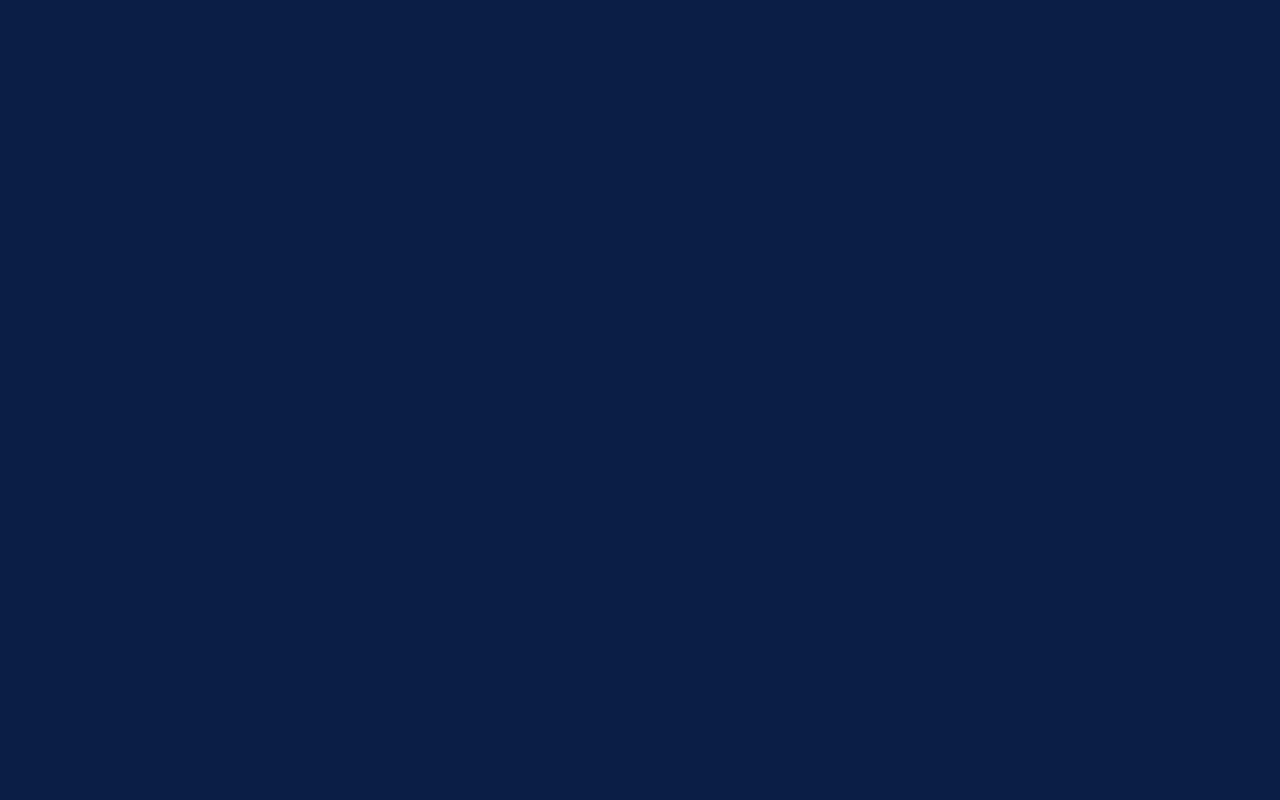
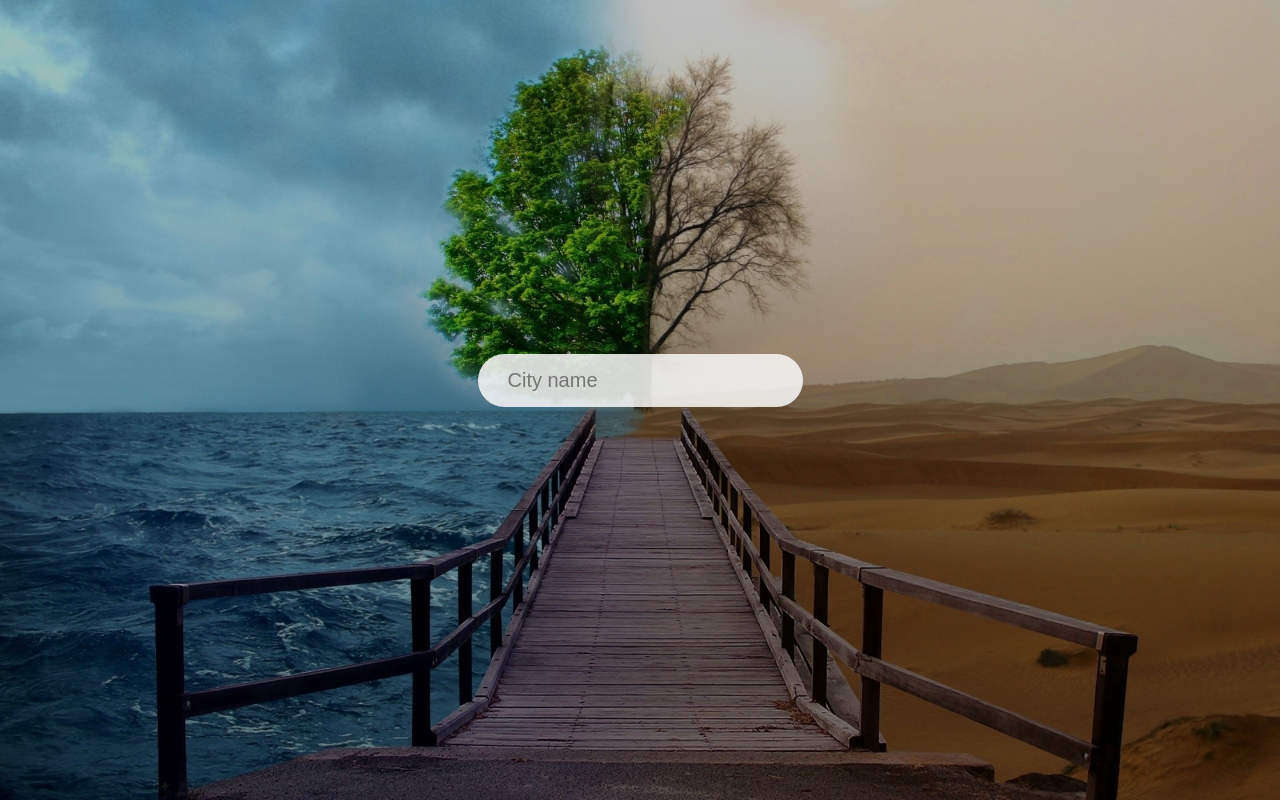
Before and after one commit to arhamathar/PWA-Weather, a React (Create React App) app: page / in a window 1280 px wide. Built offline with nearby package versions, Linux system fonts and the light colour scheme.

Commit message:
input search bar added

```diff
--- a/src/App.css
+++ b/src/App.css
@@ -1,5 +1,5 @@
 html, body, #root {
-    font: 0.9rem sans-serif;
+    font: 62.5% sans-serif;
     background: #0a1f44;
     color: #1e2432;
     height: 100%;
@@ -7,12 +7,9 @@ html, body, #root {
 }
 
 .main-container {
-    background: linear-gradient( rgba(0, 0, 0, 0.3), rgba(0, 0, 0, 0.418) ), url('https://hdwallpaper20.com/wp-content/uploads/2017/07/wallpaper-wp4001752.jpg');
+    background: linear-gradient( rgba(0, 0, 0, 0.25), rgba(0, 0, 0, 0.4) ), url('./assets/weather-bg-min.jpg');
     background-size: cover;
     background-position: center;
-}
-
-.main-container {
     height: 100%;
     display: flex;
     justify-content: center;
@@ -22,11 +19,12 @@ html, body, #root {
 
 .search {
     outline: none;
-    padding: 20px 7%;
-    border-radius: 20px;
+    padding: 1.5rem 3rem;
+    border-radius: 999px;
     border: none;
-    margin-bottom: 5%;
+    margin-bottom: 4rem;
     background: rgba(250, 250, 250, 0.85);
+    font-size: 2rem;
 }
 
 .city {
@@ -83,9 +81,9 @@ p {
 }
 
 @media only screen and (max-width: 600px) {
-    .search {
-        padding: 20px 15%;
-    }
+    /* .search {
+        padding: 1rem 2rem ;
+    } */
 
     .city {
         padding: 40px 20%;
--- a/src/App.js
+++ b/src/App.js
@@ -1,12 +1,21 @@
-import React from 'react';
+import React, { useState } from 'react';
 
 import { fetchWeather } from './utils/fetchWeather';
 import './App.css';
 
 function App() {
+    const [city, setCity] = useState('');
+
+
     return (
-        <div>
-
+        <div className="main-container">
+            <input
+                type="text"
+                className="search"
+                placeholder="City name "
+                value={city}
+                onChange={(e) => { setCity(e.target.value) }}
+            />
         </div>
     );
 }
--- a/src/utils/fetchWeather.js
+++ b/src/utils/fetchWeather.js
@@ -1,6 +1,5 @@
 const URL = 'https://api.openweathermap.org/data/2.5/weather';
 const API_KEY = process.env.REACT_APP_API_KEY;
-console.log(API_KEY);
 
 export const fetchWeather = async (place) => {
     try {
```
Also changed, not shown: 1 other file (tests, documents, lock files or other folders).
